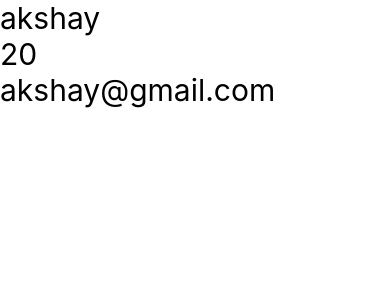
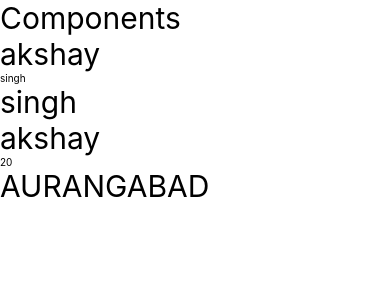
Before and after one commit to Mritunjay0001/React-Native, a React Native app: screen / in a window 390 px wide. Shown: the top 300 px of the page. Built offline with nearby package versions, Linux system fonts and the light colour scheme.

Commit message:
add components

```diff
--- a/App.tsx
+++ b/App.tsx
@@ -29,18 +29,44 @@ function App(): JSX.Element {
 
  {/* we can write html in view component and we can write js inside html------- */}
 
- <Text style={{fontSize:30}}>{name}</Text>
+ {/* <Text style={{fontSize:30}}>{name}</Text>
   <Text style={{fontSize:30}}>{age}</Text>
-  <Text style={{fontSize:30}}>{email}</Text>
+  <Text style={{fontSize:30}}>{email}</Text> */}
 
 
 
-    </View>
+   {/* THIS IS HOW WE CAN USE MULTIPLE COMPONENTS  */}
 
+   <Text style={{fontSize:30}}>Components</Text>
+   <Component/>
+   <MyData/>
+
+
+  </View>
 
   );
 }
 
 
+const Component=()=>{
+  return (
+    <View>
+    <Text style={{fontSize:30}}>{name}</Text>
+      <Text style={{fontSize:10}}>singh</Text>
+      <Text style={{fontSize:30}}>singh</Text>
+    </View>
+  )
+}
+const MyData=()=>{
+  return (
+    <View>
+    <Text style={{fontSize:30}}>{name}</Text>
+      <Text style={{fontSize:10}}>20</Text>
+      <Text style={{fontSize:30}}>AURANGABAD</Text>
+    </View>
+  )
+}
+
+
 
 export default App;
```
